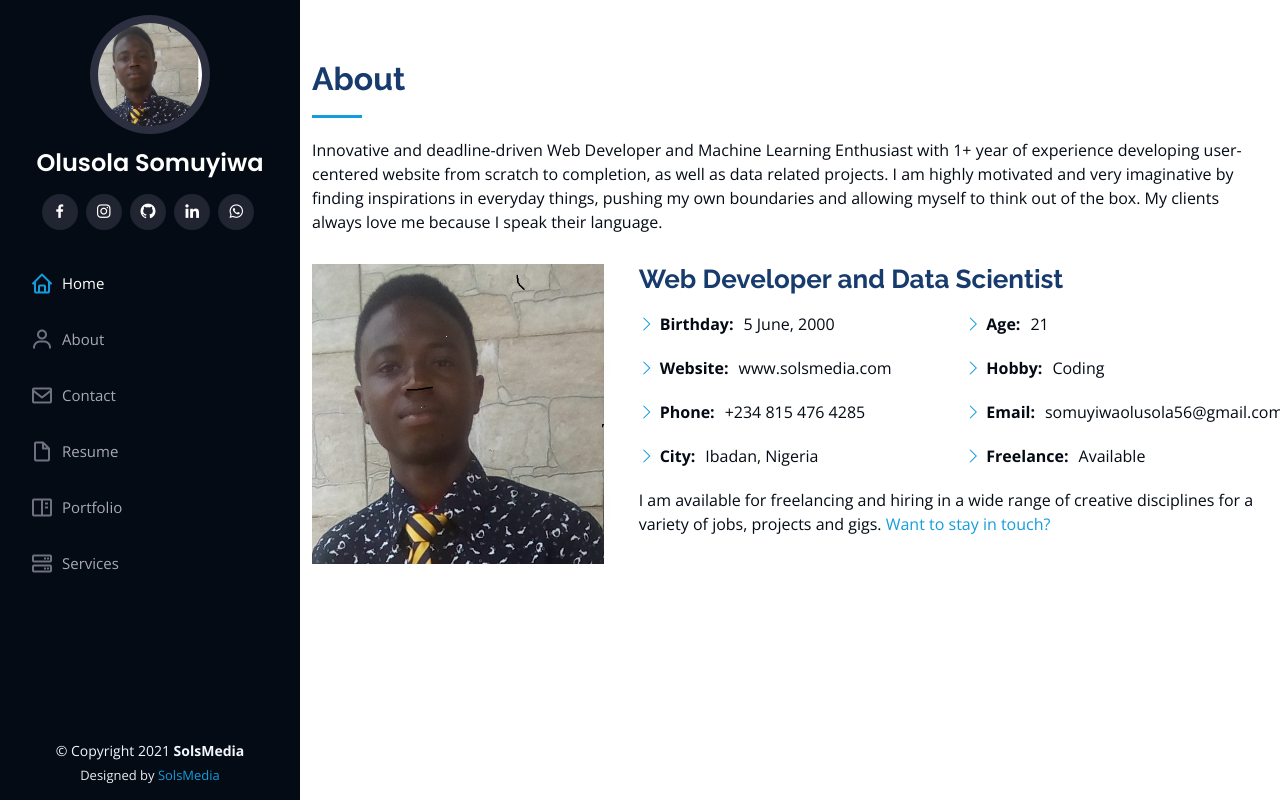
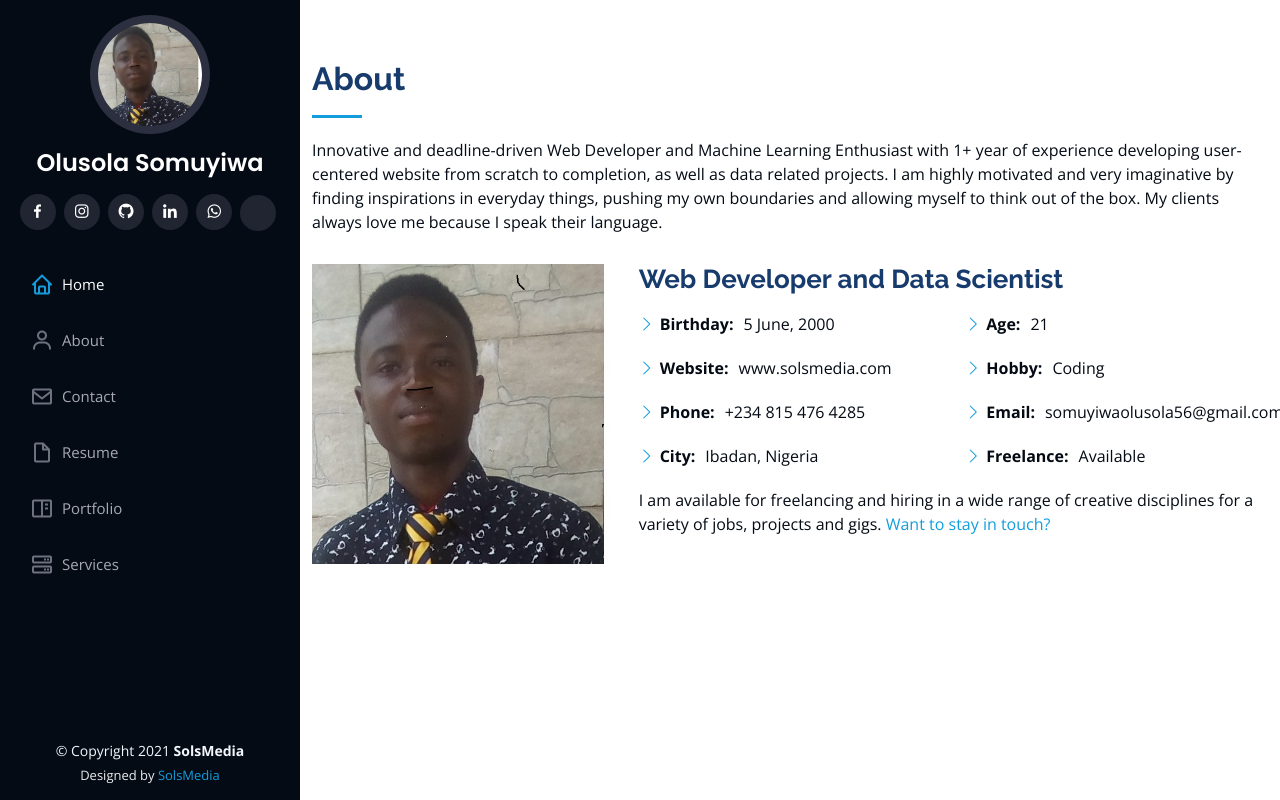
Before and after one commit to Olusols/solsmedia, a Django app: page /about/ in a window 1280 px wide. Run offline with Django 3.2, Linux system fonts and the light colour scheme; some libraries are stand-ins or nearby versions.

Commit message:
Update header.html

```diff
--- a/Sols/templates/index/header.html
+++ b/Sols/templates/index/header.html
@@ -14,6 +14,7 @@
           <a href="https://github.com/Olusols/"  target='_blank' class="facebook"><i class="bx bxl-github"></i></a>
           <a href="https://www.linkedin.com/in/olusols" target='_blank' class="linkedin"><i class="bx bxl-linkedin"></i></a>
           <a href="https://wa.me/message/FWEE6TKSW5HYE1" target='_blank' class="whatsapp"><i class="bx bxl-whatsapp"></i></a>
+          <a href="https://www.fiverr.com/olusols" target='_blank' class="fiverr"><i class="bx bxl-fiverr"></i></a>
         </div>
       </div>
 
```
